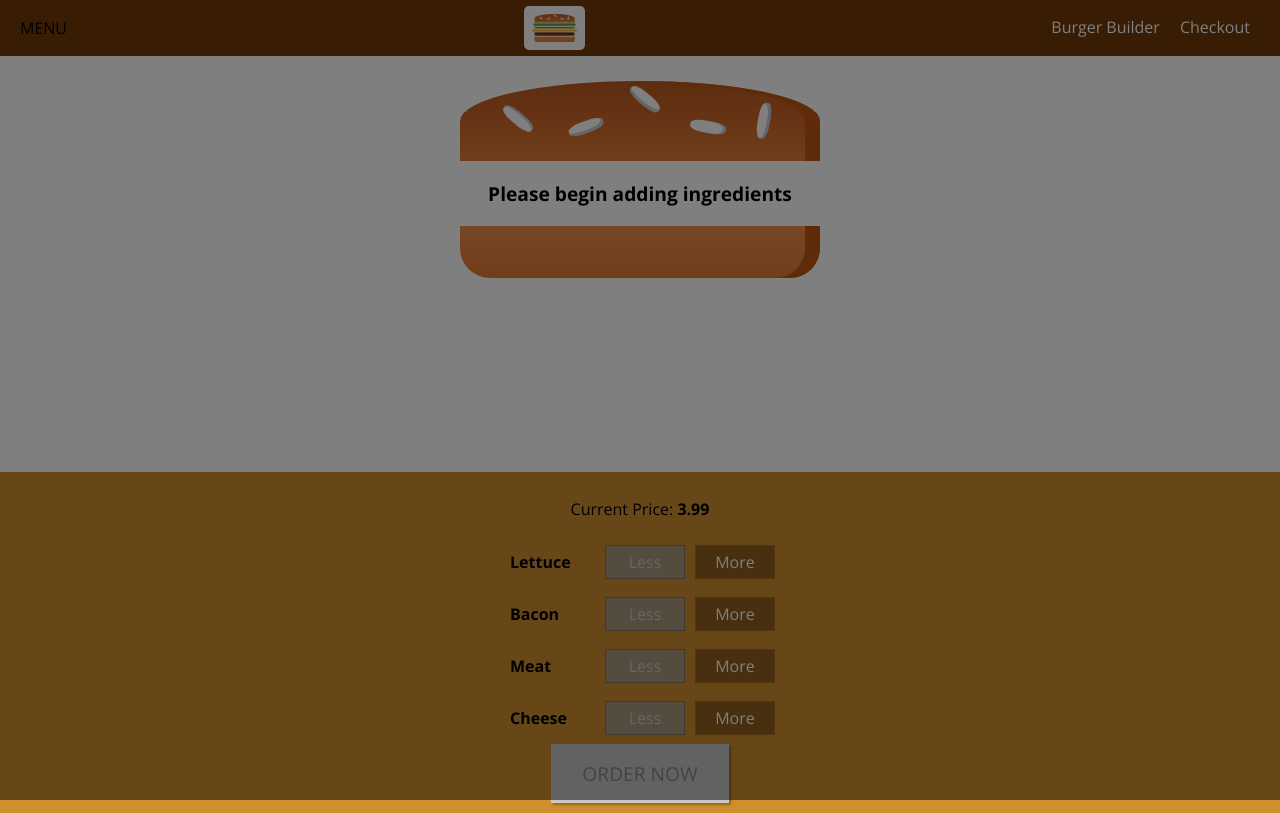
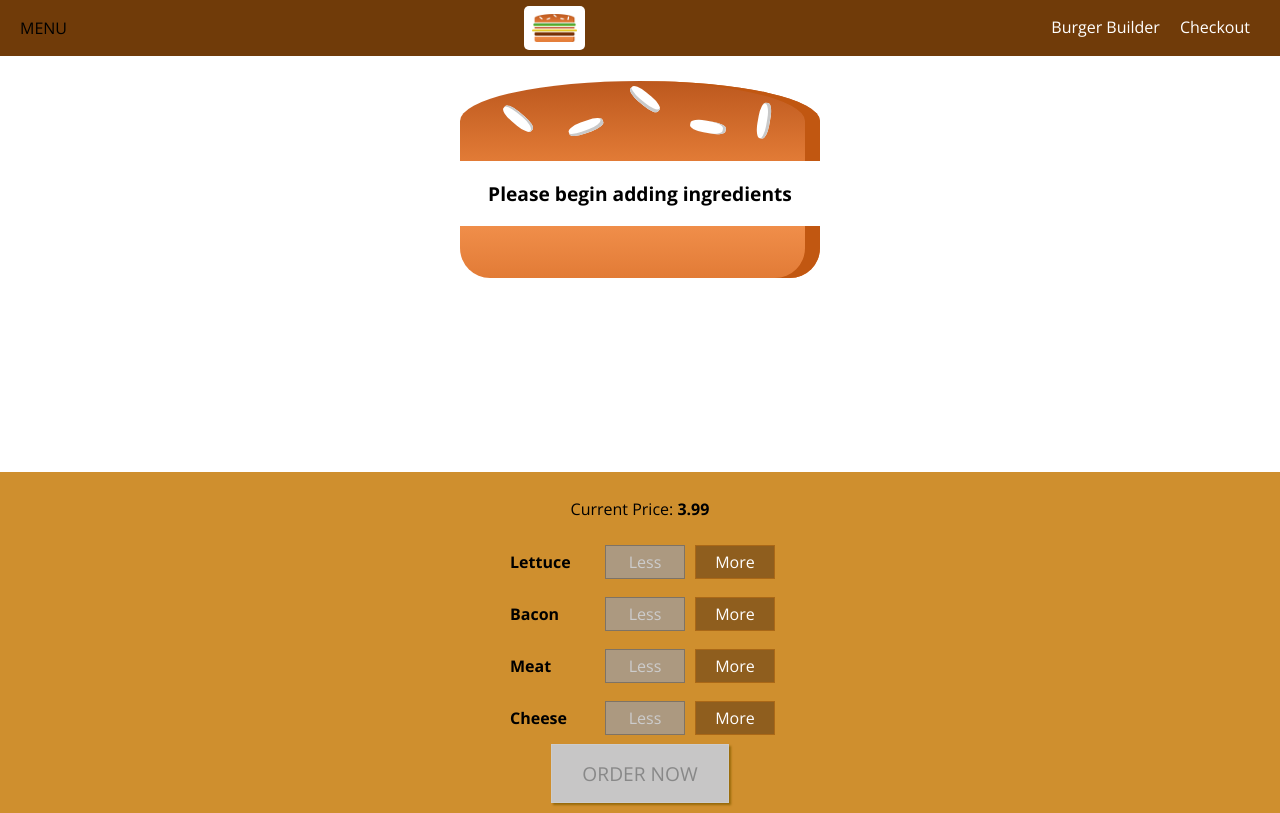
Before and after one commit to ArmardB/react-burgers, a React app: page / in a window 1280 px wide. Built offline with nearby package versions, Linux system fonts and the light colour scheme.

Commit message:
Add logic for opening and closing side nav

```diff
--- a/src/components/Layout/Layout.js
+++ b/src/components/Layout/Layout.js
@@ -5,22 +5,26 @@
 import SideDrawer from '../Navigation/SideDrawer/SideDrawer';
 
 class Layout extends Component {
-
   state = {
-    showSideDrawer: true
-  }
+    showSideDrawer: false
+  };
 
   sideDrawerClosedHandler = () => {
     this.setState({
       showSideDrawer: false
     });
+  };
+
+  sideDrawerToggleHandler = () => {
+    this.setState((prevState) => {
+      return {showSideDrawer: !prevState.showSideDrawer}
+    });
   }
+
   render() {
     return <Aux>
-        <ToolBar />
-        <SideDrawer
-          closed={this.sideDrawerClosedHandler}
-          open={this.state.showSideDrawer}/>
+        <ToolBar drawerToggleClicked={this.sideDrawerToggleHandler} />
+        <SideDrawer closed={this.sideDrawerClosedHandler} open={this.state.showSideDrawer} />
         <main className={classes.Content}>{this.props.children}</main>
       </Aux>;
   }
--- /dev/null
+++ b/src/components/Navigation/SideDrawer/DrawerToggle/DrawerToggle.js
@@ -0,0 +1,11 @@
+import React from 'react';
+
+const DrawerToggle = (props) => {
+  return (
+    <div onClick={props.clicked}>
+      MENU
+    </div>
+  );
+};
+
+export default DrawerToggle;
--- a/src/components/Navigation/Toolbar/Toolbar.js
+++ b/src/components/Navigation/Toolbar/Toolbar.js
@@ -2,11 +2,12 @@
 import Logo from '../../Logo/Logo';
 import classes from './Toolbar.css';
 import NavigationItems from '../NavigationItems/NavigationItems';
+import DrawerToggle from '../SideDrawer/DrawerToggle/DrawerToggle';
 
 
 const Toolbar = (props) => {
   return <header className={classes.Toolbar}>
-      <div>MENU</div>
+      <DrawerToggle clicked={props.drawerToggleClicked}/>
       <div className={classes.Logo}>
         <Logo />
       </div>
```
